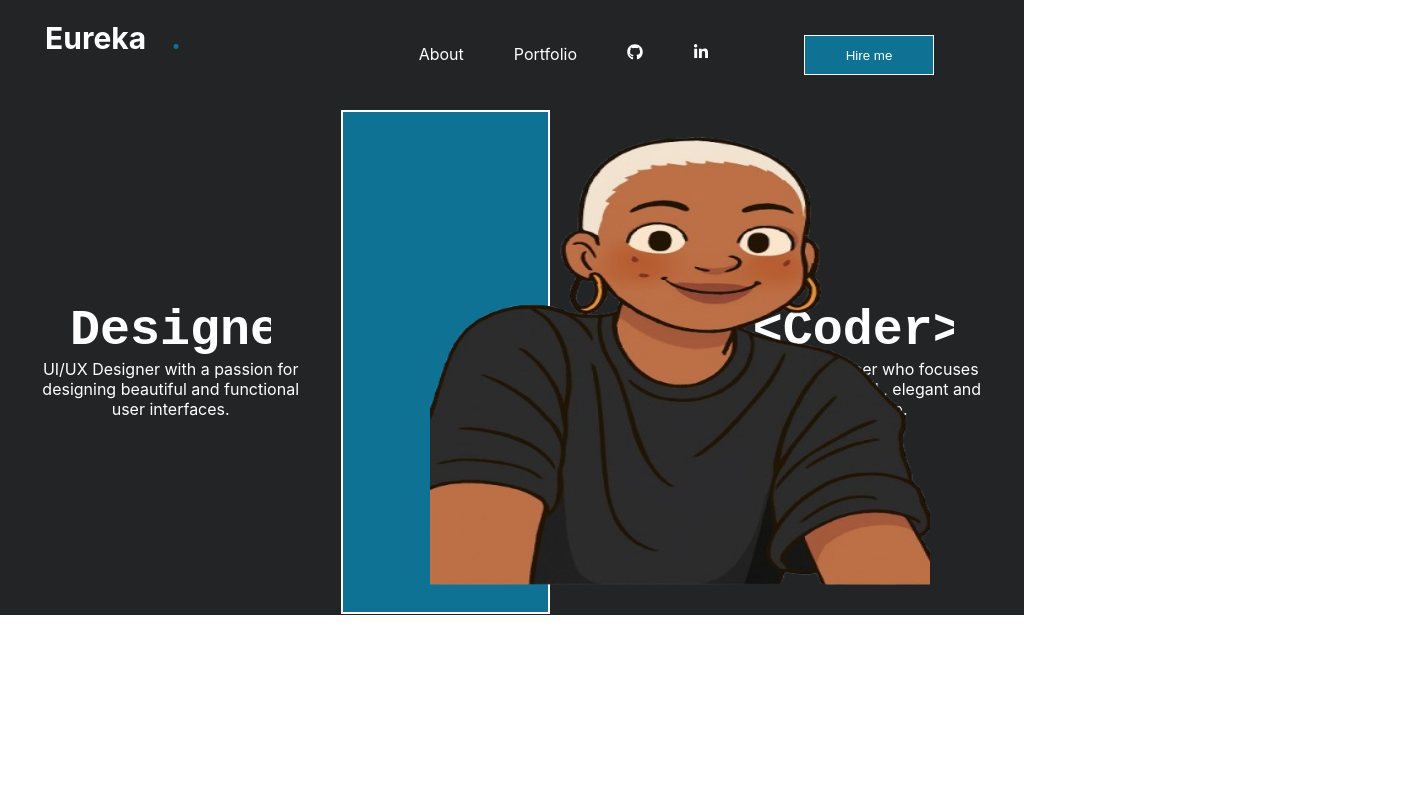
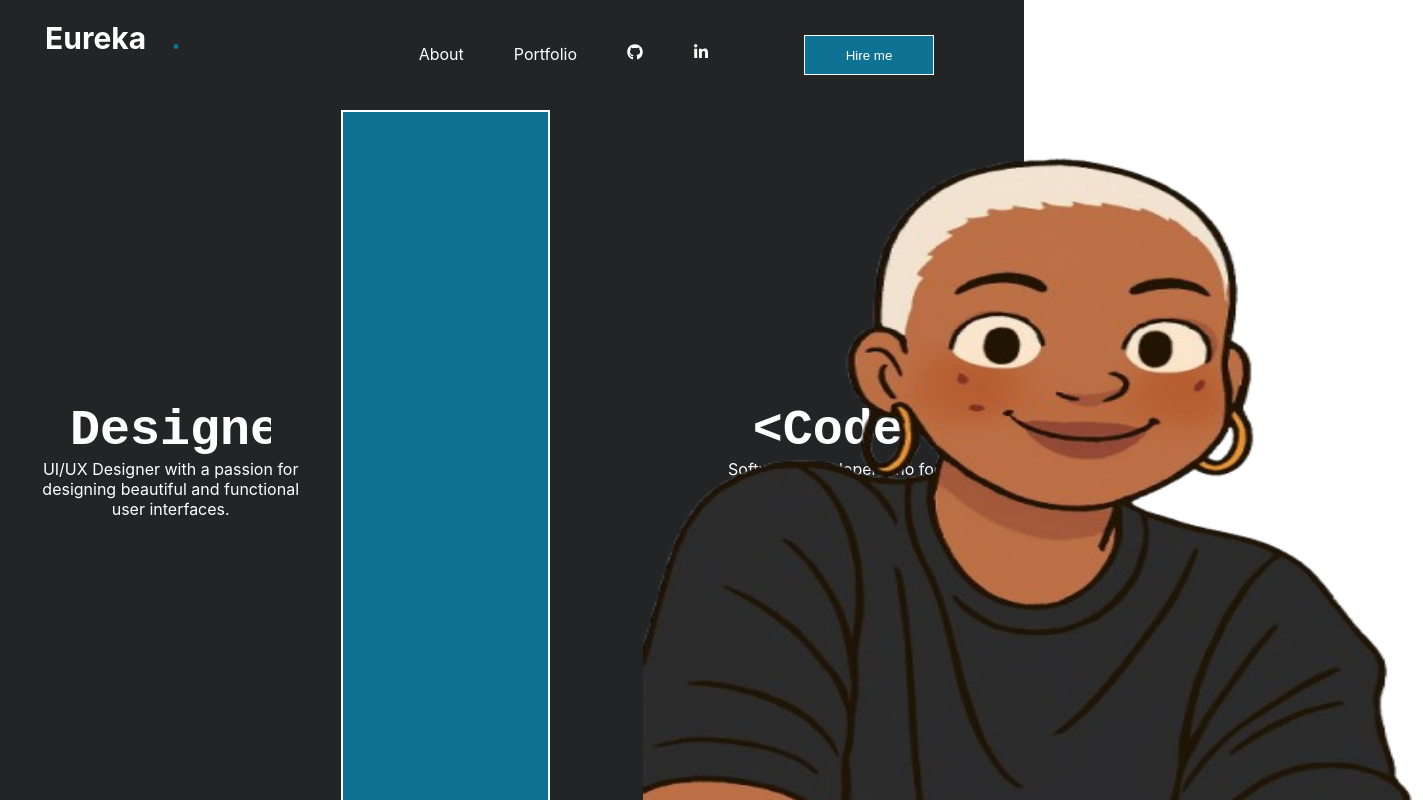
Before and after one commit to eureka03/Portfolio, a React (Create React App) app: page / in a window 1024 px wide. Shown: the top 800 px of the page, 1423 px wide, since content can reach past the window. Built offline with nearby package versions, Linux system fonts and the light colour scheme.

Commit message:
changes added

```diff
--- a/src/Components/Homepage.css
+++ b/src/Components/Homepage.css
@@ -66,3 +66,129 @@ button{
     background-color:rgb(13, 114, 148);
 
 }
+
+@media (min-width:768px) and (max-width:1024px){
+    .Home{
+        display:grid;
+        grid-template-columns: repeat(3,1fr);
+        background-color: #222426;
+        height:05px;
+
+    }
+    .Home div{
+        display:flex;
+        flex-direction:column;
+        justify-content:center;
+        text-align:center;
+        color:white;
+        height:500px;
+    }
+    .Home p{
+    }
+    .Home h1{
+        font-size:50px;
+        margin:0 70px;
+        font-family:monospace;
+
+
+
+    }
+    button{
+        margin:15px 70px;
+        width:130px;
+        height:40px;
+        color:white;
+        background-color:rgb(13, 114, 148);
+        border:none;
+        cursor:pointer;
+        border:1px solid white;
+    }
+    .text-content{
+
+        width:50%;
+        margin-top:130px;
+
+    }
+    .Home img{
+        width:500px;
+        height:500px;
+        margin-left:50px;
+        padding:0;
+        left:379.7px;
+        position:absolute;
+        bottom:0px;
+        top:110px;
+
+    }
+    .image{
+        padding:0;
+        margin:0 0;
+        height:540px;
+        width:60%;
+        padding-bottom:0;
+        border:2px solid white;
+        background-color:rgb(13, 114, 148);
+
+    }
+}
+@media (min-width:1024px){
+        .Home{
+        display:grid;
+        grid-template-columns: repeat(3,1fr);
+        background-color: #222426;
+        height:905px;
+
+    }
+    .Home div{
+        display:flex;
+        flex-direction:column;
+        justify-content:center;
+        text-align:center;
+        color:white;
+        height:700px;
+    }
+    .Home p{
+    }
+    .Home h1{
+        font-size:50px;
+        margin:0 70px;
+        font-family:monospace;
+    }
+    button{
+        margin:15px 70px;
+        width:130px;
+        height:40px;
+        color:white;
+        background-color:rgb(13, 114, 148);
+        border:none;
+        cursor:pointer;
+        border:1px solid white;
+    }
+    .text-content{
+
+        width:50%;
+        margin-top:130px;
+
+    }
+    .Home img{
+        width:780px;
+        height:900px;
+        margin-left:50px;
+        padding:0;
+        left:592.7px;
+        position:absolute;
+        bottom:0px;
+        top:110px;
+
+    }
+    .image{
+        padding:0;
+        margin:0 0;
+        height:540px;
+        width:60%;
+        padding-bottom:0;
+        border:2px solid white;
+        background-color:rgb(13, 114, 148);
+
+    }
+}
```
